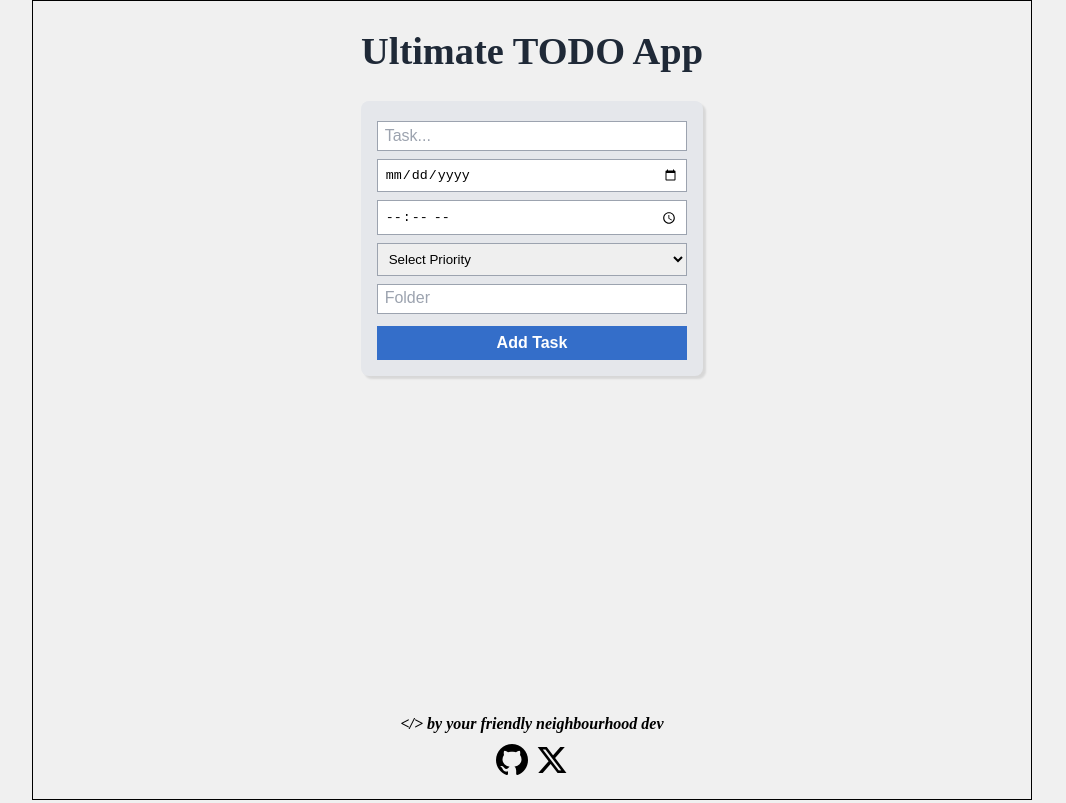
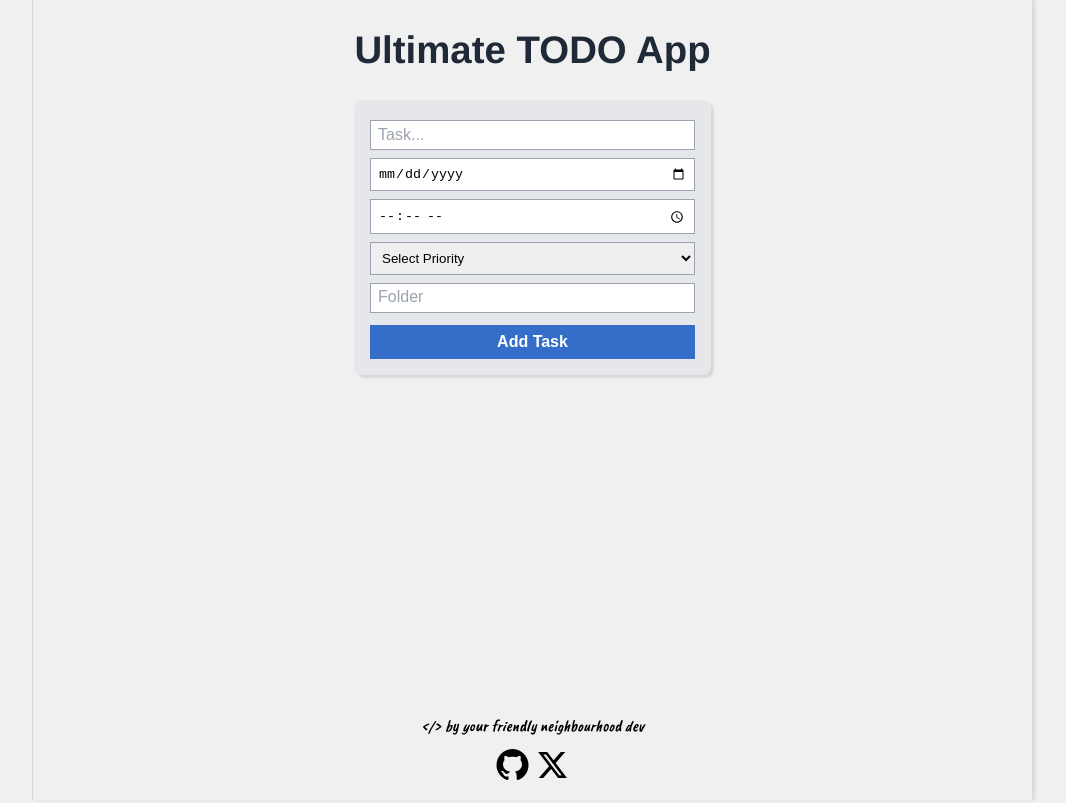
Before and after one commit to thesyntaxdude/todo-top, a website built with webpack: page src/index.html in a window 1280 px wide. Shown: the whole page, without its empty margins (108-1174 px from the left). Built offline with nearby package versions, Linux system fonts and the light colour scheme.

Commit message:
ui: some more fine-tuning

```diff
--- a/src/styles/styles.css
+++ b/src/styles/styles.css
@@ -1,3 +1,5 @@
+@import url('https://fonts.googleapis.com/css2?family=Caveat+Brush&display=swap');
+
 *,
 *::before,
 *::after {
@@ -29,7 +31,7 @@ html {
 
 body {
   margin: auto;
-  border: 1px solid;
+  border-left: 1px solid rgba(0, 0, 0, 0.1);
   min-height: 100%;
   width: 100%;
   max-width: 1000px;
@@ -38,6 +40,8 @@ body {
   justify-content: center;
   padding-inline: 1em;
   background-color: var(--background-color);
+  box-shadow: 3px 0 3px rgba(0, 0, 0, 0.1);
+  font-family: Helvetica, sans-serif;
 }
 
 header {
@@ -54,10 +58,13 @@ main {
 }
 
 #add-task-field {
+  margin-inline: auto;
   background-color: var(--sec-accent);
   border-radius: 0.5em;
   box-shadow: 3px 3px 2px rgba(0, 0, 0, 0.1);
   padding: 1em;
+  width: 100%;
+  max-width: 400px;
 }
 
 #add-task {
@@ -105,8 +112,7 @@ footer>address {
   align-items: center;
   justify-content: center;
   padding: 1em;
-  font-style: italic;
-  font-weight: bold;
+  font-family: "Caveat Brush";
 }
 
 footer .social-icons {
```
